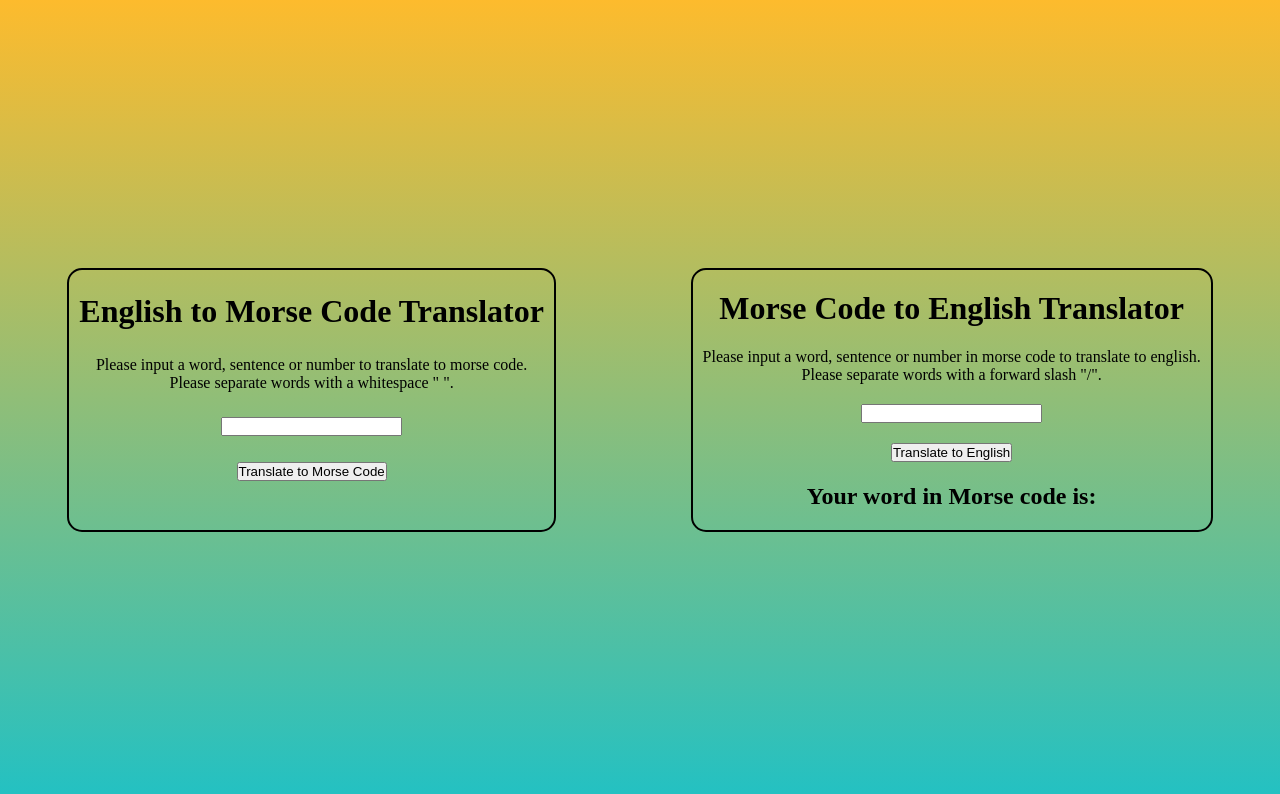
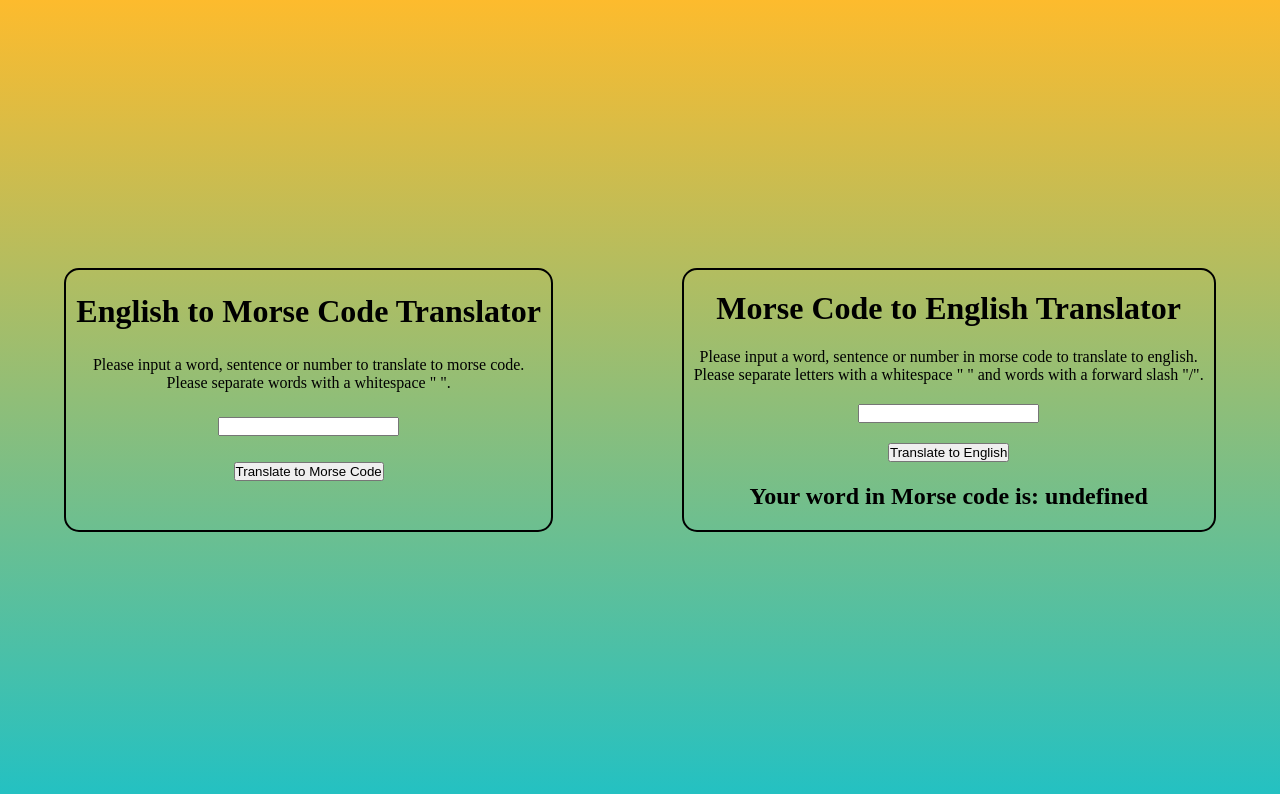
Before and after one commit to angaar96/Morse-Code-Translator, a website with bundled scripts: page index.html in a window 1280 px wide. Both pictures are taken after a click on the button "Translate to English". Built offline with nearby package versions, Linux system fonts and the light colour scheme.

Commit message:
fixed morse to english translator

```diff
--- a/app.js
+++ b/app.js
@@ -3,8 +3,7 @@
 // translator.js - contains all your functions
 // translator.test.js - your test file
 
-import convertToMorse from "./translator.js"
-import convertToEnglish from "./translator.js"
+import {convertToMorse, convertToEnglish} from "./translator.js"
 
 let translateEnglishWordButton = document.querySelector(".englishToMorseTranslator__translateWordButton");
 let translatedEnglishWordMessage = document.querySelector(".englishToMorseTranslator__translatedWord");
--- a/index.html
+++ b/index.html
@@ -17,7 +17,7 @@
   </div>
   <div class = "morseToEnglishTranslator">
     <h1 class="morseToEnglishTranslator__header"> Morse Code to English Translator </h1>
-    <label for="morseToEnglishTranslator__input" class="morseToEnglishTranslator__input-label"> Please input a word, sentence or number in morse code to translate to english.<br> Please separate words with a forward slash "/".  </label>
+    <label for="morseToEnglishTranslator__input" class="morseToEnglishTranslator__input-label"> Please input a word, sentence or number in morse code to translate to english.<br> Please separate letters with a whitespace " " and words with a forward slash "/".  </label>
     <input type="text" name="morseToEnglishTranslator__input" class = "morseToEnglishTranslator__input" id = "morseToEnglishTranslator__input">
     <button type="submit" class="morseToEnglishTranslator__translateWordButton"> Translate to English </button>
     <h2 class = "morseToEnglishTranslator__translatedWord"> </h2>
--- a/translator.js
+++ b/translator.js
@@ -36,10 +36,10 @@ const translationObject = {
   'y': '-.--',
   'z': '--..',
   ' ': '/', // This allows words to be separated with a slash.
-  ' ': '', // Allows spaces between morse letters to be replaced with nothing.
+  '': ' ', // Allows spaces between morse letters to be replaced with nothing.
 };
 
-const convertToMorse = (word) => {
+export const convertToMorse = (word) => {
   let lowerCasedWord = word.toLowerCase(); // Morse code doesn't distinguish between lower and upper case.
   let wordCharacters = lowerCasedWord.split(""); // Gives an array of letters in the word
   let translatedWord = " " // Initialise translated word
@@ -54,15 +54,14 @@ const getKeyByValue = (object, value) => {
   return Object.keys(object).find(key => object[key] === value);
 }
 
-const convertToEnglish = (word) => {
+export const convertToEnglish = (word) => {
   let morseWordCharacters = word.split(" "); // Gives an array of letters in the word
   let translatedWord = " " // Initialise translated word
   console.log(morseWordCharacters);
   // Grab each letter from array of letters and use it to find translated version of letter and concatenate to the end of translated word.
   for (let i=0; i<morseWordCharacters.length; i++) {
-    translatedWord += `${getKeyByValue(translationObject, morseWordCharacters[i])} `;
+    console.log(morseWordCharacters[i]);
+    translatedWord += `${getKeyByValue(translationObject, morseWordCharacters[i])}`;
   }
   return translatedWord;
 }
-
-export default convertToMorse;
```
Also changed, not shown: dist/app.dev.js, dist/translator.dev.js.
